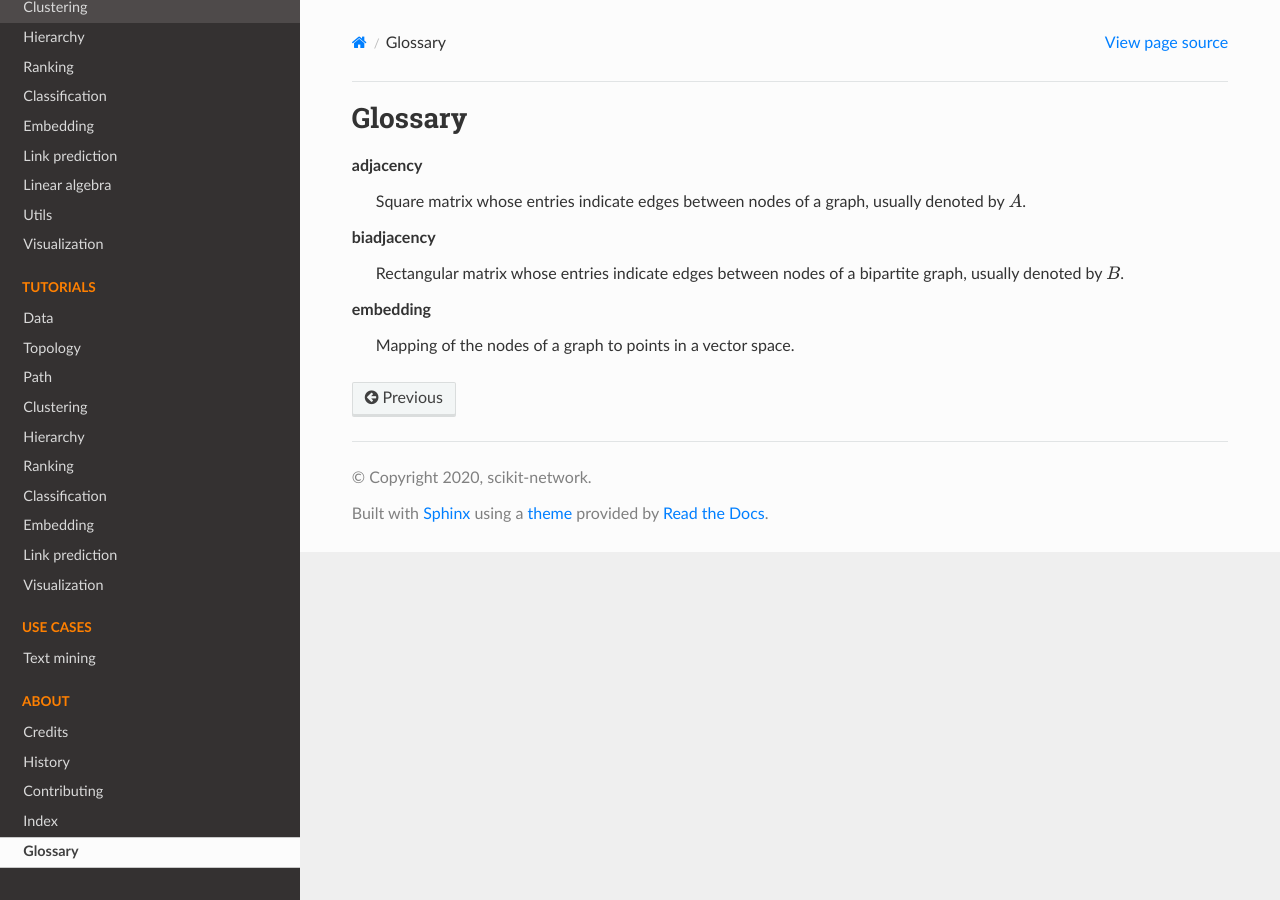
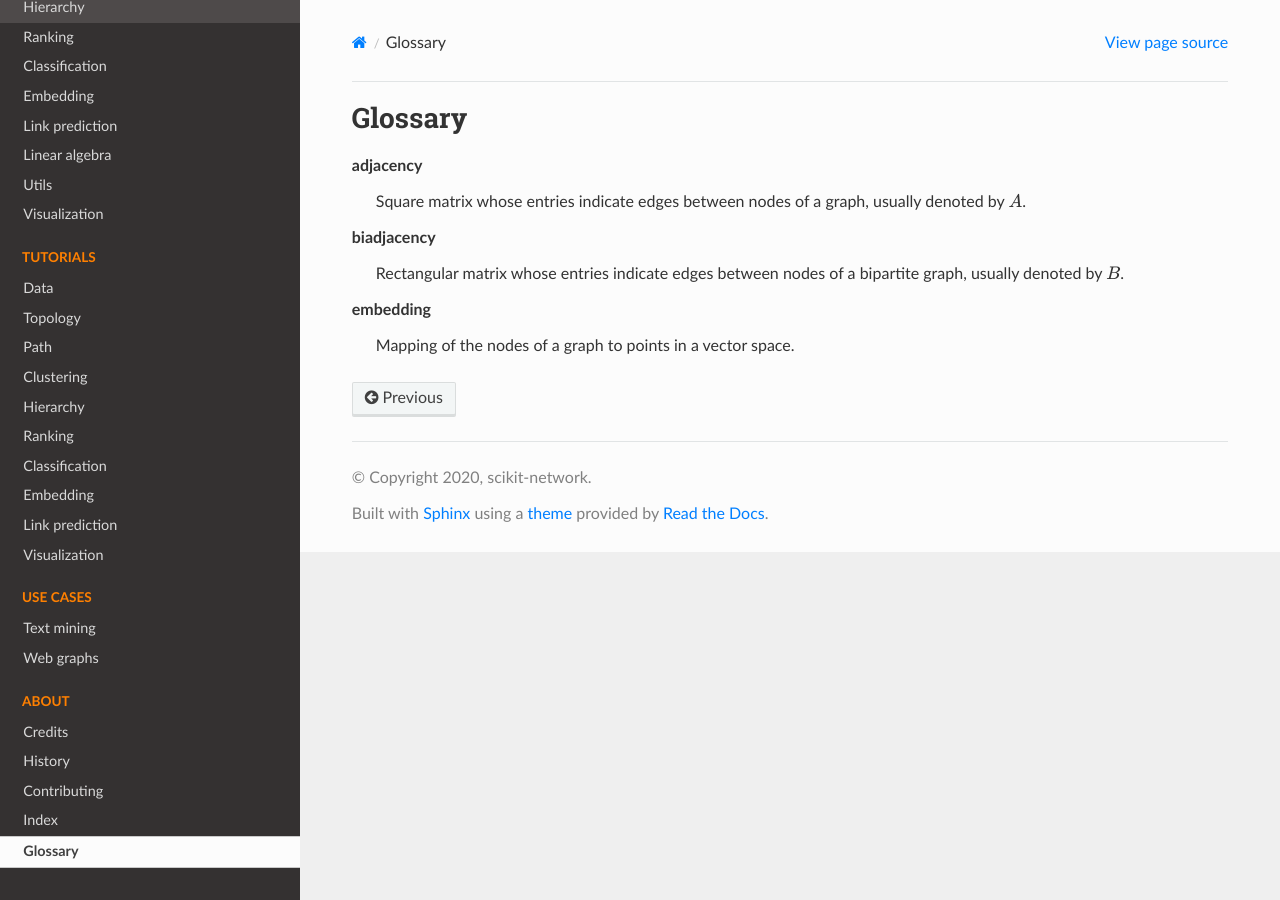
Before and after one commit to sknetwork-team/scikit-network, a Sphinx documentation site: the page built from docs/glossary.rst, in a window 1280 px wide. Built offline with Sphinx 7.4.7 and the Read the Docs theme 2.0.0, drawn with Linux system fonts in a browser that asks for light colours.

Commit message:
Add Web graphs as use case

```diff
--- a/docs/index.rst
+++ b/docs/index.rst
@@ -46,6 +46,7 @@ Welcome to scikit-network's documentation!
    :caption: Use cases
 
    use_cases/text-mining
+   use_cases/web-graphs
 
 .. toctree::
    :maxdepth: 1
```
Also changed, not shown: docs/use_cases/web-graphs.ipynb (added).
